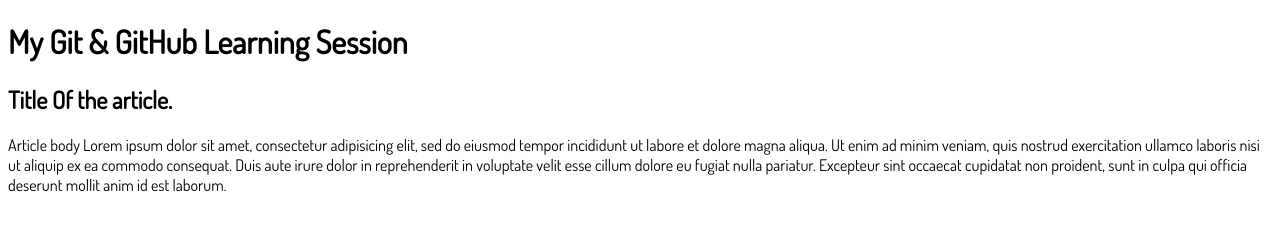
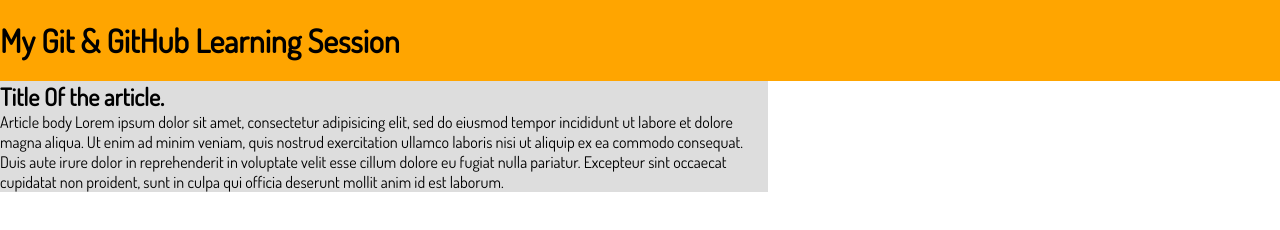
Before and after one commit to mamunmorshed/git_basics, a plain HTML site: page index.html in a window 1280 px wide. Drawn offline with Linux system fonts and the light colour scheme; files whose address does not match are found by name.

Commit message:
added Some Styles

```diff
--- a/assets/styles/style.css
+++ b/assets/styles/style.css
@@ -7,4 +7,24 @@
 
 *{
 	font-family: Dosis, Sans-serif;
+	margin: 0px;
+	padding: 0px;
 }
+
+header{
+	padding: 20px 0px;
+	background: orange;
+}
+div.main_content_wrapper{
+	background: silver;
+}
+
+div.content_wrapper{
+	width: 60%;
+	float: left;
+	background: #ddd;
+}
+aside{
+	width: 40%;
+	float: left;
+}
--- a/index.html
+++ b/index.html
@@ -10,8 +10,8 @@
 	<h1>My Git &amp; GitHub Learning Session</h1>
 </header>
 
-<div>
-	<div>
+<div class="main_content_wrapper">
+	<div class="content_wrapper">
 		<section>
 
 		</section>
```
